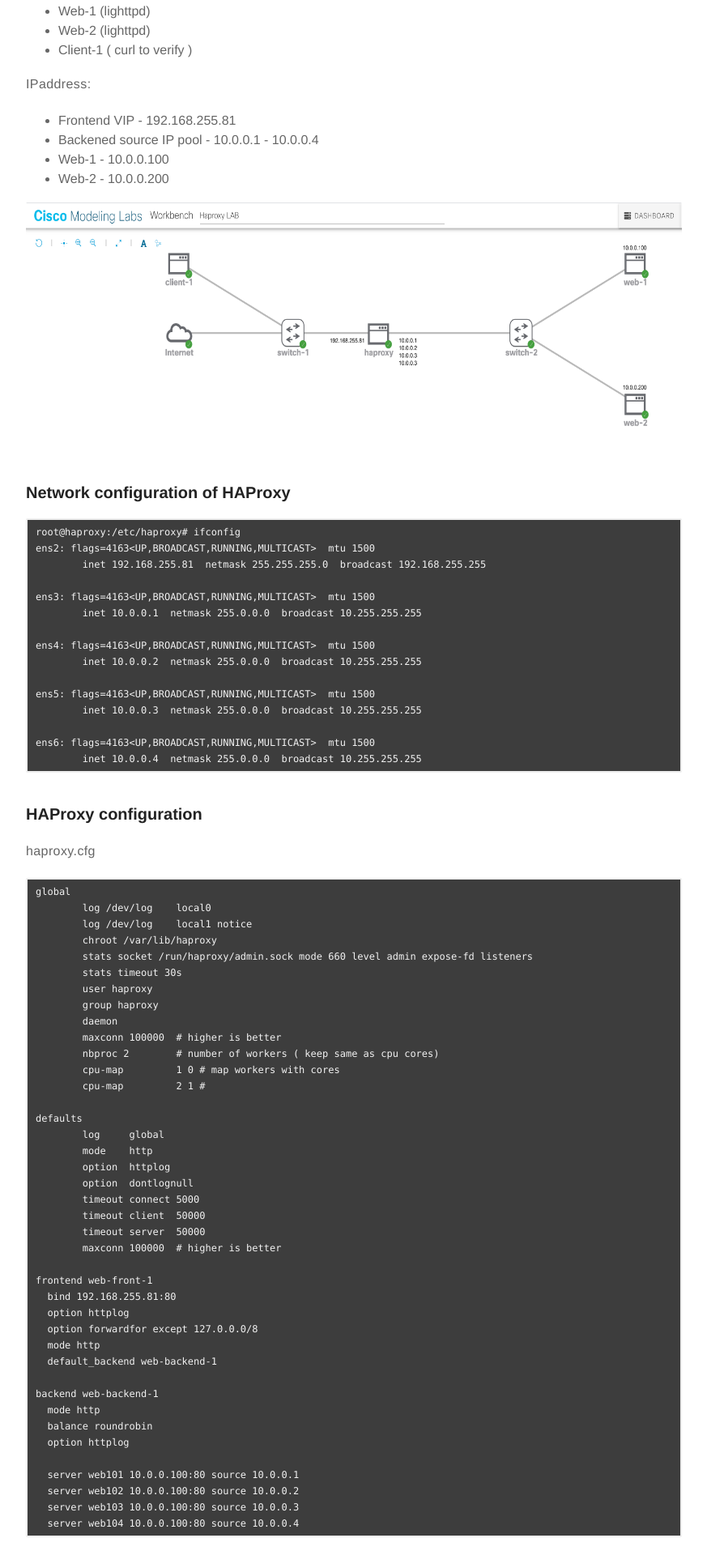
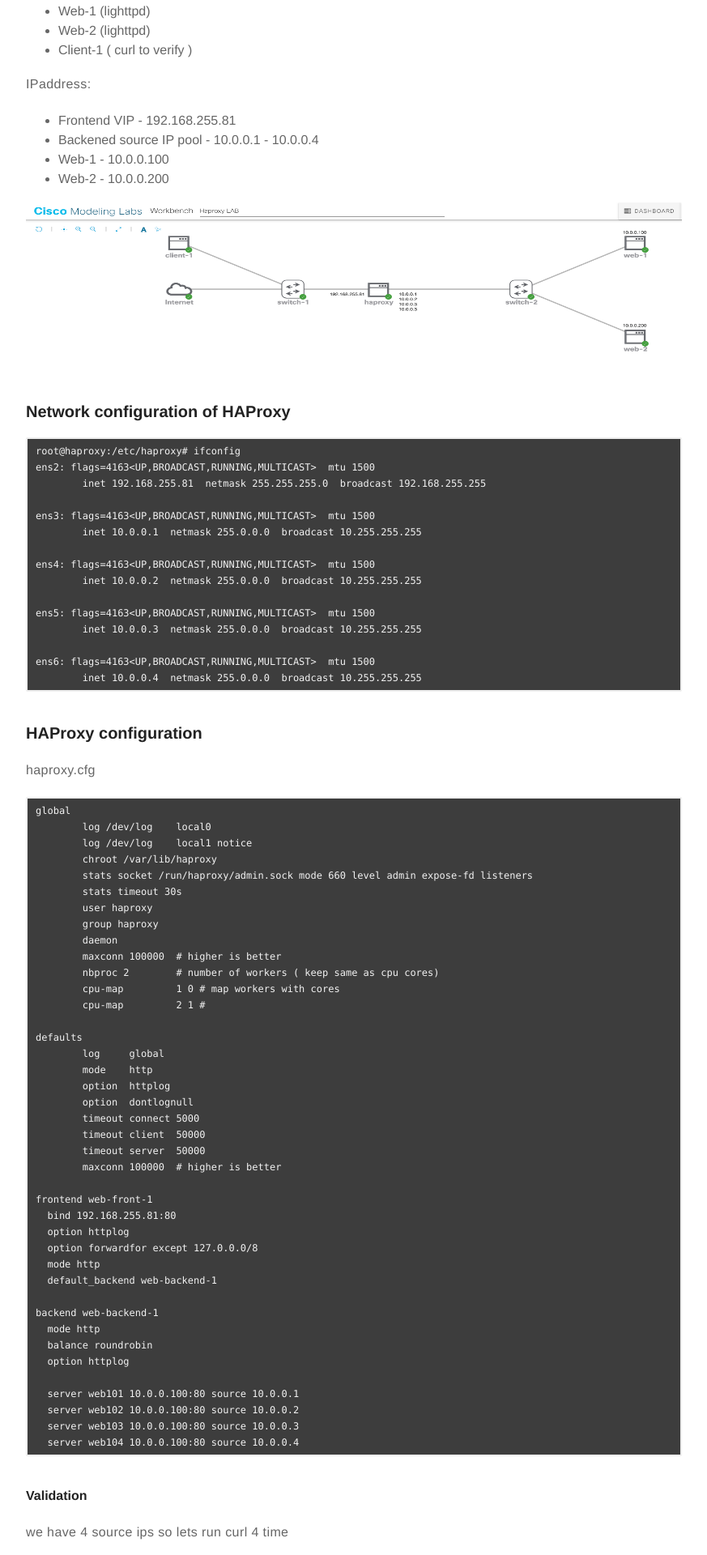
Before and after one commit to satishdotpatel/satishdotpatel.github.io, a Jekyll site: the page built from _posts/2021-06-03-haproxy-multiple-source-ip-loadbalancing.markdown, in a window 1280 px wide. Shown: the part 987-2907 px from the top of the page at 81% size, without its empty margins (203-1076 px from the left). Built offline with Jekyll 4.4.1, drawn with Linux system fonts in a browser that asks for light colours; comment, search, counter and statistics services are not loaded.

```diff
--- a/_posts/2021-06-03-haproxy-multiple-source-ip-loadbalancing.markdown
+++ b/_posts/2021-06-03-haproxy-multiple-source-ip-loadbalancing.markdown
@@ -43,7 +43,7 @@
 * Web-1 - 10.0.0.100
 * Web-2 - 10.0.0.200
 
-![<img>](/assets/images/2021-06-03-haproxy-multiple-source-ip-loadbalancing/haproxy-lab.png){: width="900" }{: height="300"}
+![<img>](/assets/images/2021-06-03-haproxy-multiple-source-ip-loadbalancing/haproxy-lab.png){: width="900" }{: height="200"}
 
 
 ### Network configuration of HAProxy
```
